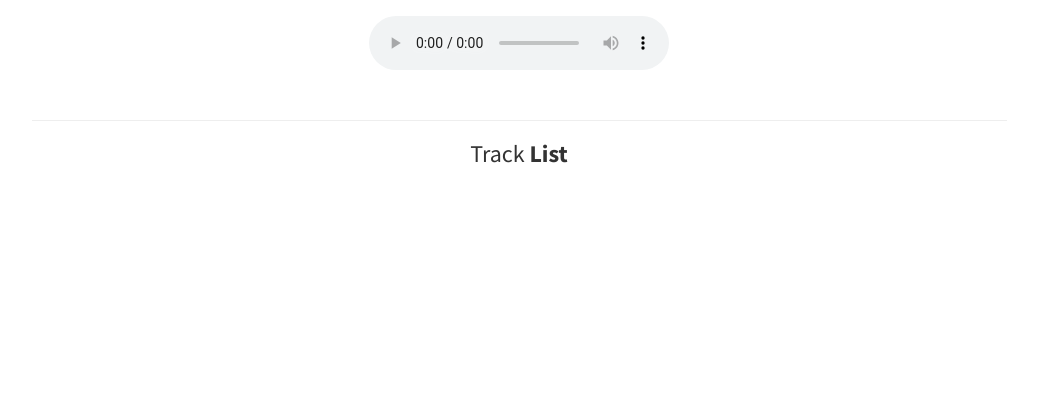
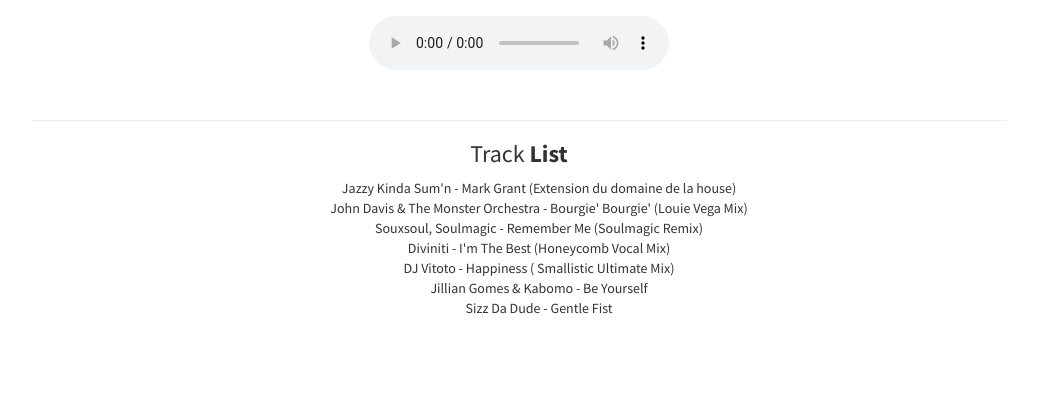
Before and after one commit to LiwaDladloti/blissful_rhythm, a Node server app: template views/download blissful sounds 005.handlebars in a window 1280 px wide. Shown: the part 435-833 px from the top of the page, without its empty margins (121-1159 px from the left). Before the commit the page ends 598 px from the top, so only its background shows below. Run offline with Node 20, Linux system fonts and the light colour scheme; the template is opened without the code that fills it, so the values that code supplies are empty; some libraries are stand-ins or nearby versions.

Commit message:
track list for BS 005

```diff
--- a/views/download blissful sounds 005.handlebars
+++ b/views/download blissful sounds 005.handlebars
@@ -22,7 +22,13 @@
                                 <hr>
                                 <h3>Track <strong>List</strong></h3>
                                 <ol>
-
+                                    <li> Jazzy Kinda Sum'n - Mark Grant (Extension du domaine de la house)  </li>
+                                    <li> John Davis & The Monster Orchestra - Bourgie' Bourgie' (Louie Vega Mix) </li>
+                                    <li> Souxsoul, Soulmagic - Remember Me (Soulmagic Remix) </li>
+                                    <li> Diviniti - I'm The Best (Honeycomb Vocal Mix) </li>
+                                    <li> DJ Vitoto - Happiness  ( Smallistic Ultimate Mix) </li>
+                                    <li> Jillian Gomes & Kabomo - Be Yourself </li>
+                                    <li> Sizz Da Dude - Gentle Fist </li>
                                 </ol>
                             </div>
                         </div>
```
